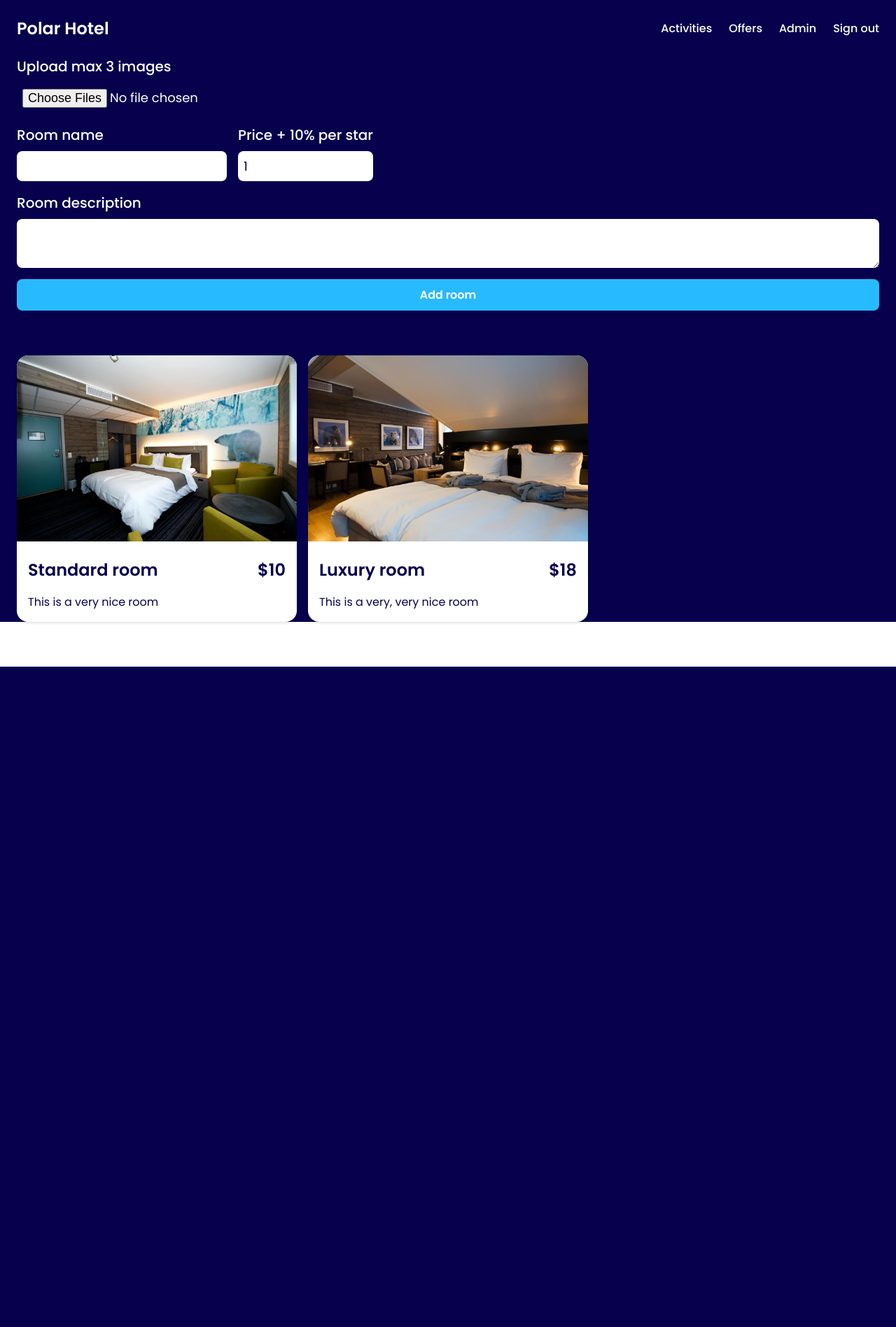
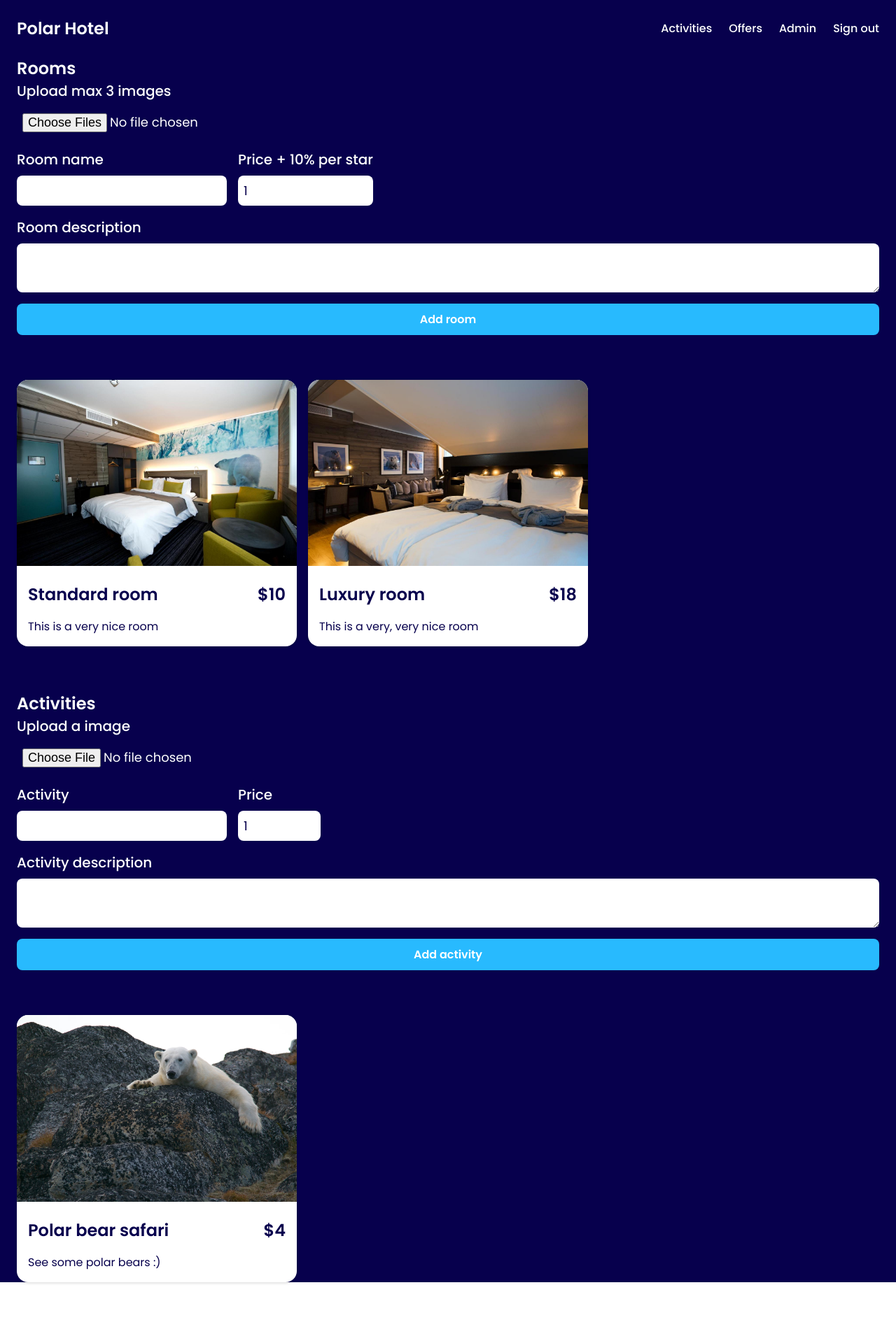
Before and after one commit to selmarosine/polar-hotel, a PHP site: page /admin.php in a window 1280 px wide. Shown: the whole page at 70% size. Before the commit the page ends 953 px from the top, so only its background shows below. Run offline with PHP 8.4, Linux system fonts and the light colour scheme; the visitor is signed in with stand-in values (Sample User, id 1); data comes from the database, SQL or seed files in the repository; both versions use the stored data as it was after the commit.

Commit message:
activities page, admin activities form save to db

```diff
--- a/admin.php
+++ b/admin.php
@@ -9,11 +9,13 @@ if (!isset($_SESSION["admin"])) {
 }
 
 require __DIR__ . "/app/getRooms.php";
+require __DIR__ . "/app/getActivities.php";
 
 ?>
 
 <main class="admin-main">
     <section class="max-w-section">
+        <h3>Rooms</h3>
         <form method="post" action="/app/insertRoom.php" enctype="multipart/form-data">
             <div class="column create-room-input">
                 <label for="images">Upload max 3 images</label>
@@ -50,5 +52,43 @@ require __DIR__ . "/app/getRooms.php";
             <?php endforeach; ?>
         </div>
     </section>
+    <section class="max-w-section">
+        <h3>Activities</h3>
+        <form action="/app/insertActivity.php" method="post" enctype="multipart/form-data">
+            <div class="column create-room-input">
+                <label for="image">Upload a image</label>
+                <input style="color: #fff;" required type="file" name="image" id="image" accept="image/png, image/jpg, image/jpeg">
+            </div>
+            <div class="flex-md name-price-container">
+                <div class="column create-room-input">
+                    <label for="activity">Activity</label>
+                    <input class="room-name-input" autocomplete="off" required type="text" name="activity" id="activity">
+                </div>
+                <div class="column create-room-input">
+                    <label for="price">Price</label>
+                    <input type="number" name="price" id="price" min="1" max="100" value="1">
+                </div>
+            </div>
+            <div class="column create-room-input">
+                <label for="description">Activity description</label>
+                <textarea name="description" id="description" maxlength="500" required></textarea>
+            </div>
+            <button class="submit-btn-blue" type="submit">Add activity</button>
+        </form>
+        <div class="rooms-container rooms-admin-container">
+            <?php foreach ($activities as $activity) : ?>
+                <div class="room-card text-dark-blue">
+                    <img class="room-card-image" src=<?= "./assets/images/" . $activity["image"]; ?> alt="activity">
+                    <div class="room-card-text-content">
+                        <div class="space-between">
+                            <h3><?= $activity["activity"]; ?></h3>
+                            <h3><?= "$" . $activity["price"]; ?></h3>
+                        </div>
+                        <span><?= $activity["description"]; ?></span>
+                    </div>
+                </div>
+            <?php endforeach; ?>
+        </div>
+    </section>
 </main>
 <?php require_once __DIR__ . "/views/footer.php"; ?>
--- a/app/autoload.php
+++ b/app/autoload.php
@@ -11,3 +11,5 @@ mb_internal_encoding('UTF-8');
 
 // Include the helper functions.
 require __DIR__ . '/hotelFunctions.php';
+
+$db = new PDO("sqlite:" . __DIR__ . "/database/polar-hotel.db");
--- /dev/null
+++ b/app/getActivities.php
@@ -0,0 +1,10 @@
+<?php
+
+declare(strict_types=1);
+
+require_once __DIR__ . "/autoload.php";
+
+$selectActivities = $db->query("SELECT * FROM activities");
+$selectActivities->execute();
+
+$activities = $selectActivities->fetchAll(PDO::FETCH_ASSOC);
--- a/app/getRooms.php
+++ b/app/getRooms.php
@@ -2,7 +2,7 @@
 
 declare(strict_types=1);
 
-$db = new PDO("sqlite:" . __DIR__ . "/database/polar-hotel.db");
+require_once __DIR__ . "/autoload.php";
 
 $getRooms = $db->query("SELECT rooms.id, rooms.name, rooms.price, rooms.description, image_room.image FROM rooms
 INNER JOIN image_room ON image_room.room_id = rooms.id");
--- a/app/insertRoom.php
+++ b/app/insertRoom.php
@@ -9,8 +9,6 @@ $dotenv = Dotenv\Dotenv::createImmutable(__DIR__ . "/../");
 $dotenv->load();
 
 $stars = intval($_ENV["STARS"]) * 10;
-
-$db = new PDO("sqlite:./database/polar-hotel.db");
 
 if (isset($_FILES["images"], $_POST["name"], $_POST["price"], $_POST["description"])) {
     $images = $_FILES["images"];
--- a/assets/style/mediaQuery.css
+++ b/assets/style/mediaQuery.css
@@ -28,6 +28,16 @@
   }
 }
 
+@media (min-width: 700px) {
+  .activity-card {
+    flex-direction: row;
+  }
+
+  .activity-card img {
+    width: calc(100% / 3);
+  }
+}
+
 @media (max-width: 600px) {
   .desktop-nav {
     display: none;
--- a/room.php
+++ b/room.php
@@ -29,6 +29,9 @@ $room = reset($filteredRooms);
             <?php endforeach; ?>
         </div>
     </div>
+    <form class="book-room-form">
+        <?php require __DIR__ . "/views/dateSearch.php"; ?>
+    </form>
 </main>
 
 <?php require_once __DIR__ . "/views/footer.php"; ?>
--- /dev/null
+++ b/views/dateSearch.php
@@ -0,0 +1,5 @@
+<div class="check-in-out-search">
+    <input class="check-date-input" type="date" name="check-in" id="check-in" min="2024-01-01" max="2024-01-31">
+    <input class="check-date-input" type="date" name="check-out" id="check-out" min="2024-01-01" max="2024-01-31">
+    <button class="submit-btn-blue" type="submit">Search</button>
+</div>
--- a/views/navigation.php
+++ b/views/navigation.php
@@ -4,7 +4,7 @@
     <a href="/index.php" class="nav-logo">Polar Hotel</a>
     <aside id="a-side">
         <nav id="a-side-nav">
-            <a href="#">Activities</a>
+            <a href="/activities.php">Activities</a>
             <a href="#">Offers</a>
             <?php if (isset($_SESSION["admin"])) : ?>
                 <a href="admin.php">Admin</a>
@@ -18,7 +18,7 @@
         <div></div>
     </div>
     <nav class="desktop-nav">
-        <a href="#">Activities</a>
+        <a href="/activities.php">Activities</a>
         <a href="#">Offers</a>
         <?php if (isset($_SESSION["admin"])) : ?>
             <a href="admin.php">Admin</a>
```
Also changed, not shown: activities.php (added, +24 -0 lines), app/insertActivity.php (added, +24 -0 lines), assets/style/style.css (+36 -0 lines), index.php (+2 -6 lines), app/database/polar-hotel.db, assets/images/6573303537d0e-svalbard_bear.jpg (added).
